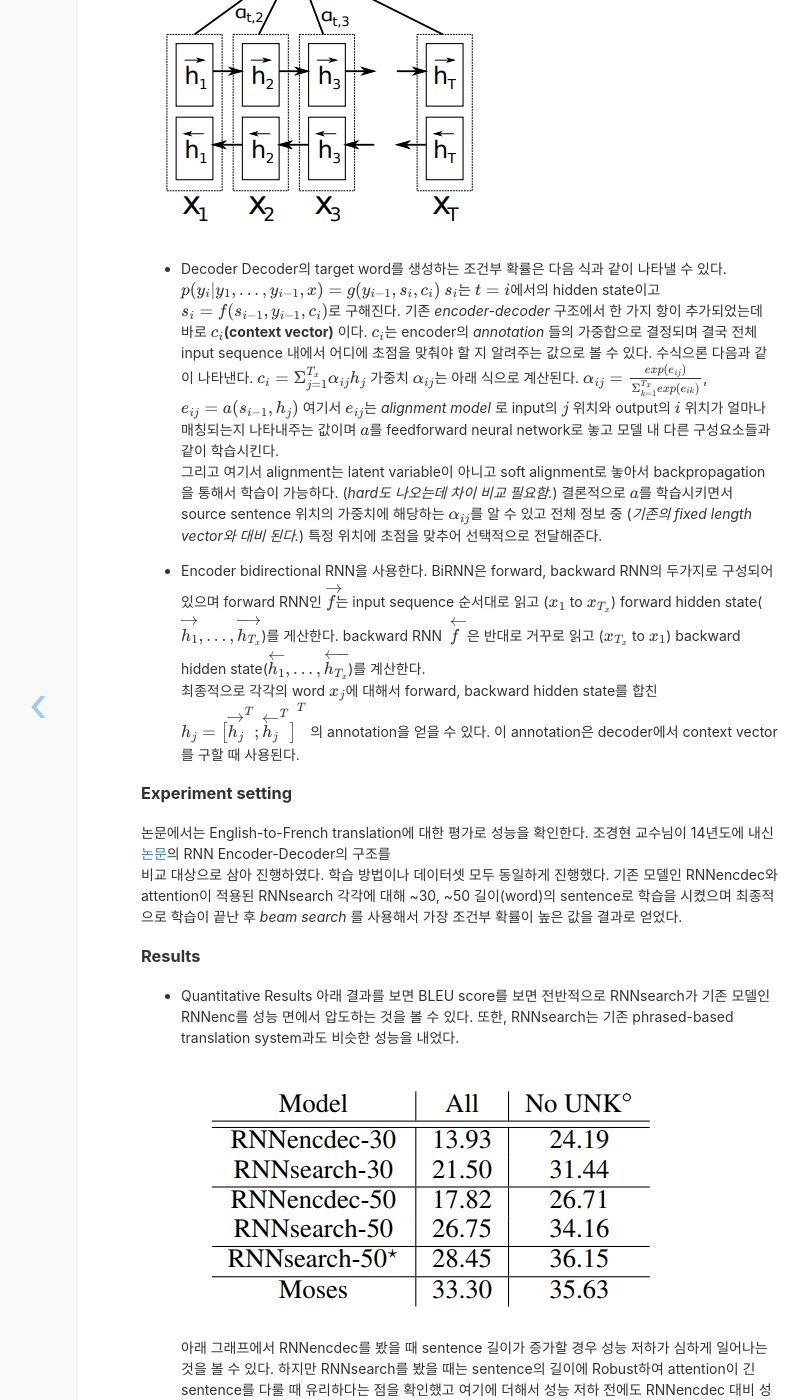
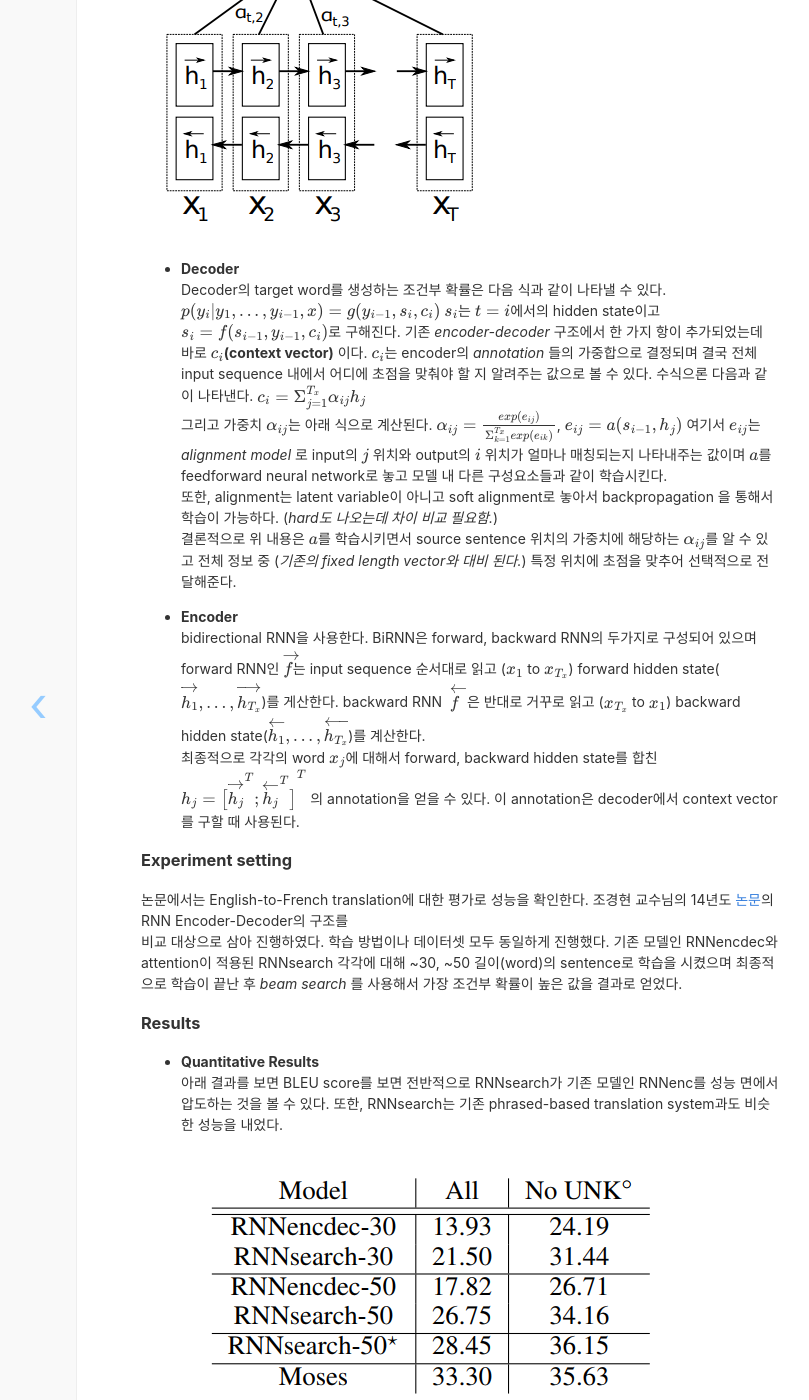
Before and after one commit to whikwon/deprecated_blog, a Jekyll site: the page built from _posts/2017-08-26-NMT by jointly learning to aline and translate.md, in a window 1280 px wide and 1400 px high, scrolled down 1162 px. Shown: the whole window, without its empty margins (180-989 px from the left). Built offline with Jekyll 4.4.1, drawn with Linux system fonts in a browser that asks for light colours; nearby versions of some CDN libraries; formulas are drawn with MathJax 3; comment, search, counter and statistics services are not loaded; some of the changed text lies outside the part shown.

Commit message:
_posts/2017-08-26-NMT by jointly learning to aline and translate.md

```diff
--- a/_posts/2017-08-26-NMT by jointly learning to aline and translate.md
+++ b/_posts/2017-08-26-NMT by jointly learning to aline and translate.md
@@ -32,26 +32,26 @@ previous generated target words에 더해서 학습한 source sentence의 위치
 decoder는 **attention mechanism이 추가된 RNN** 을 사용하였다. 기본적인 구조는 아래와 같다.
 ![structure](https://whikwon.github.io/images/NMT_structure.png)
 
-  - Decoder
+  - **Decoder** <br>
   Decoder의 target word를 생성하는 조건부 확률은 다음 식과 같이 나타낼 수 있다.
   $$p(y_i \vert y_1, ..., y_{i-1}, x) = g(y_{i-1}, s_i, c_i)$$
   $$s_i$$는 $$t = i$$에서의 hidden state이고 $$s_i = f(s_{i-1}, y_{i-1}, c_i)$$로 구해진다.
   기존 *encoder-decoder* 구조에서 한 가지 항이 추가되었는데 바로 **$$c_i$$(context vector)** 이다.
   $$c_i$$는 encoder의 *annotation* 들의 가중합으로 결정되며 결국 전체 input sequence 내에서
   어디에 초점을 맞춰야 할 지 알려주는 값으로 볼 수 있다. 수식으론 다음과 같이 나타낸다.
-  $$c_i = \Sigma_{j=1}^{T_x} \alpha_{ij} h_j$$ 가중치 $$\alpha_{ij}$$는 아래 식으로
+  $$c_i = \Sigma_{j=1}^{T_x} \alpha_{ij} h_j$$ <br> 그리고 가중치 $$\alpha_{ij}$$는 아래 식으로
   계산된다. $$\alpha_{ij} = \frac {exp(e_{ij})} {\Sigma_{k=1}^{T_x} exp(e_{ik})}$$,
   $$e_{ij} = a(s_{i-1}, h_j)$$
   여기서 $$e_{ij}$$는 *alignment model* 로 input의 $$j$$ 위치와 output의 $$i$$ 위치가
   얼마나 매칭되는지 나타내주는 값이며 $$a$$를 feedforward neural network로 놓고 모델 내 다른
   구성요소들과 같이 학습시킨다. <br>
-  그리고 여기서 alignment는 latent variable이 아니고 soft alignment로 놓아서 backpropagation
-  을 통해서 학습이 가능하다. (*hard도 나오는데 차이 비교 필요함.*)
-  결론적으로 $$a$$를 학습시키면서 source sentence 위치의 가중치에 해당하는 $$\alpha_{ij}$$를 알 수 있고
+  또한, alignment는 latent variable이 아니고 soft alignment로 놓아서 backpropagation
+  을 통해서 학습이 가능하다. (*hard도 나오는데 차이 비교 필요함.*) <br>
+  결론적으로 위 내용은 $$a$$를 학습시키면서 source sentence 위치의 가중치에 해당하는 $$\alpha_{ij}$$를 알 수 있고
   전체 정보 중 (*기존의 fixed length vector와 대비 된다.*) 특정 위치에 초점을 맞추어 선택적으로
   전달해준다.
 
-  - Encoder
+  - **Encoder** <br>
   bidirectional RNN을 사용한다. BiRNN은 forward, backward RNN의 두가지로 구성되어 있으며
   forward RNN인 $$\overrightarrow f$$는 input sequence 순서대로 읽고 ($$x_1$$ to $$x_{T_x}$$)
   forward hidden state($$\overrightarrow {h_1},...,\overrightarrow {h_{T_x}}$$)를 게산한다.
@@ -64,14 +64,14 @@ decoder는 **attention mechanism이 추가된 RNN** 을 사용하였다. 기본
 ### Experiment setting
 
 논문에서는 English-to-French translation에 대한 평가로 성능을 확인한다.
-조경현 교수님이 14년도에 내신 [논문](https://arxiv.org/pdf/1406.1078)의 RNN Encoder-Decoder의 구조를
+조경현 교수님의 14년도 [논문](https://arxiv.org/pdf/1406.1078)의 RNN Encoder-Decoder의 구조를
 비교 대상으로 삼아 진행하였다. 학습 방법이나 데이터셋 모두 동일하게 진행했다.
 기존 모델인 RNNencdec와 attention이 적용된 RNNsearch 각각에 대해 ~30, ~50 길이(word)의 sentence로
 학습을 시켰으며 최종적으로 학습이 끝난 후 *beam search* 를 사용해서 가장 조건부 확률이 높은 값을 결과로 얻었다.<br>
 
 ### Results
 
-  - Quantitative Results
+  - **Quantitative Results** <br>
   아래 결과를 보면 BLEU score를 보면 전반적으로 RNNsearch가 기존 모델인 RNNenc를 성능 면에서 압도하는 것을 볼 수 있다.
   또한, RNNsearch는 기존 phrased-based translation system과도 비슷한 성능을 내었다.<br>
   ![table1](https://whikwon.github.io/images/NMT_table1.png) <br>
@@ -81,7 +81,7 @@ decoder는 **attention mechanism이 추가된 RNN** 을 사용하였다. 기본
   미치는 것을 알 수 있다. (*정보가 전달이 잘 되니 성능도 더 좋곘지?*)
   ![BLEU_score](https://whikwon.github.io/images/NMT_BLEU_score.png)<br>
 
-  - Qualitative Analysis
+  - **Qualitative Analysis** <br>
   학습 시에 얻은 $$\alpha_{ij}$$를 통해서 source sentence를 넣어줬을 때 각각의 word가 generate된 word들에
   얼마나 영향을 미쳤는지 확인할 수 있다. <br>
   ![alignment](https://whikwon.github.io/images/NMT_alignment.png)<br>
```
Also changed, not shown: other parts of _posts/2017-08-26-NMT by jointly learning to aline and translate.md (+2 -2 lines).
